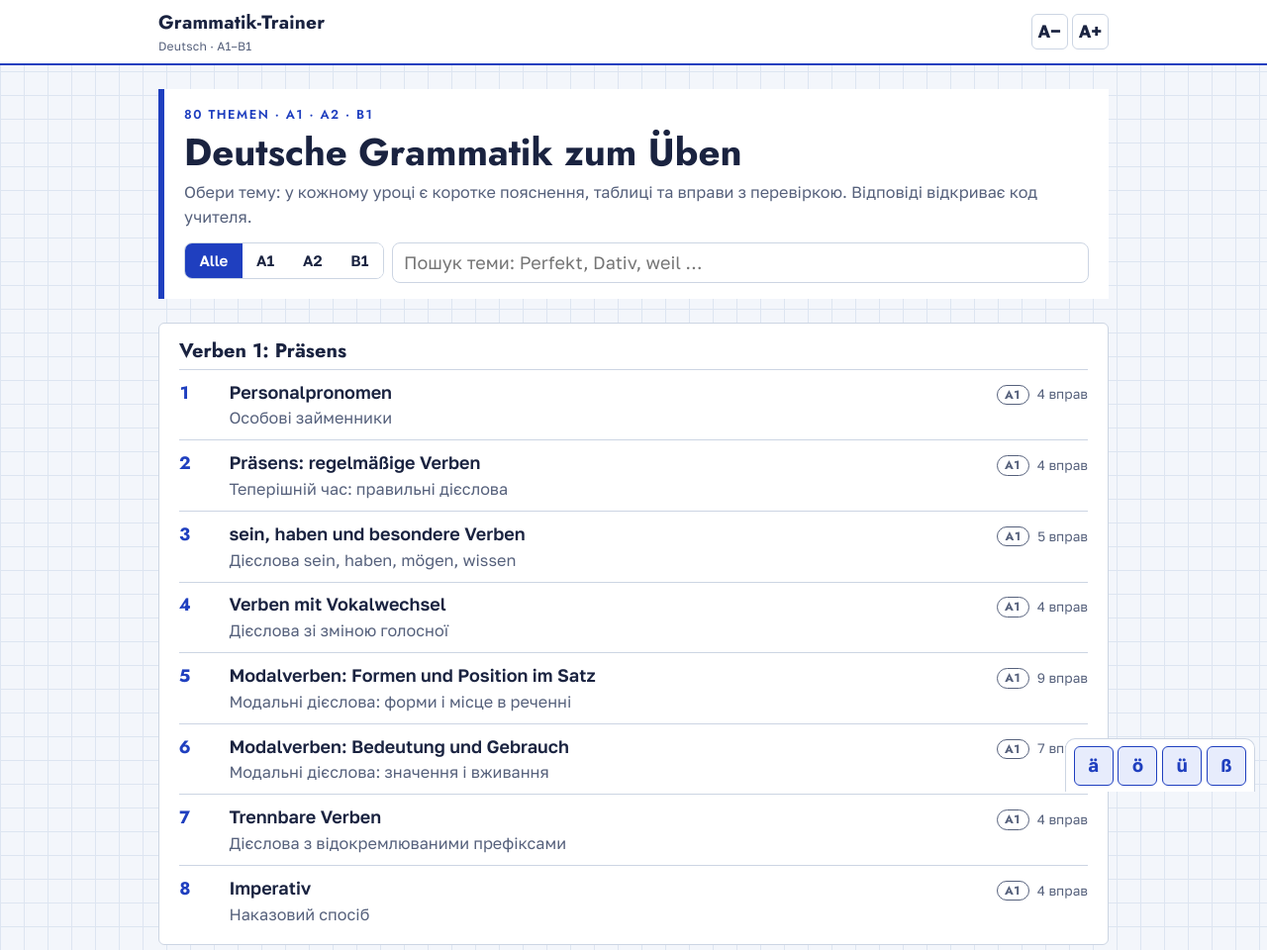
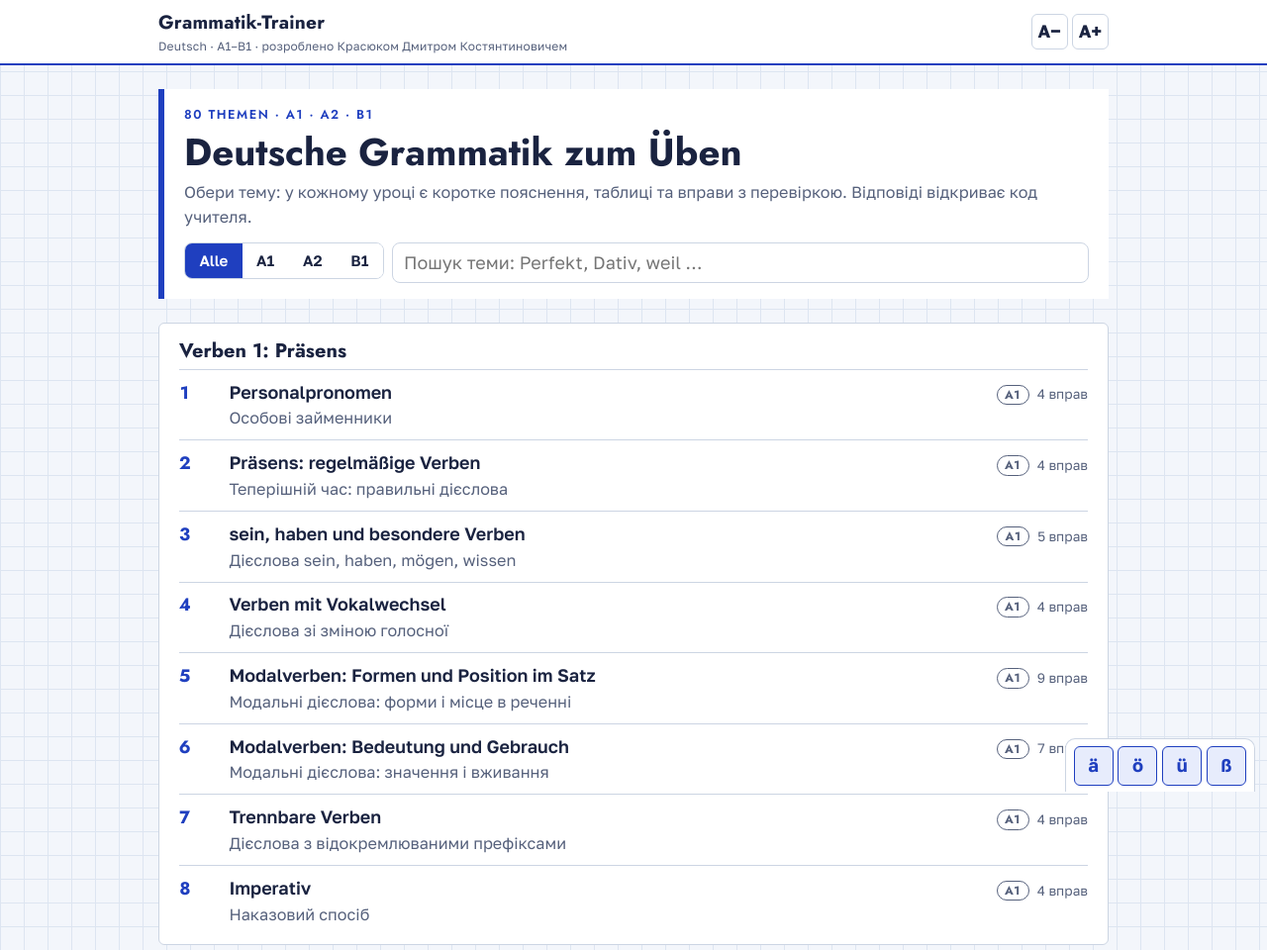
Before and after one commit to Markusha99/modalverben, a plain HTML site: page index.html in a window 1280 px wide. Shown: the top 960 px of the page at 99% size. Drawn offline with Linux system fonts and the light colour scheme.

Commit message:
Add files via upload

```diff
--- a/index.html
+++ b/index.html
@@ -230,7 +230,7 @@ select.gap{text-align:left;padding:.15rem .2rem;cursor:pointer}
 <body>
 <header class="top">
   <div class="top-in">
-    <a class="brand" href="#">Grammatik-Trainer<small>Deutsch · A1–B1</small></a>
+    <a class="brand" href="#">Grammatik-Trainer<small>Deutsch · A1–B1 · розроблено Красюком Дмитром Костянтиновичем</small></a>
     <nav class="nav" id="nav" aria-label="Навігація"></nav>
     <div class="size" aria-label="Розмір тексту">
       <button type="button" id="size-down" aria-label="Менший текст">A−</button>
```
